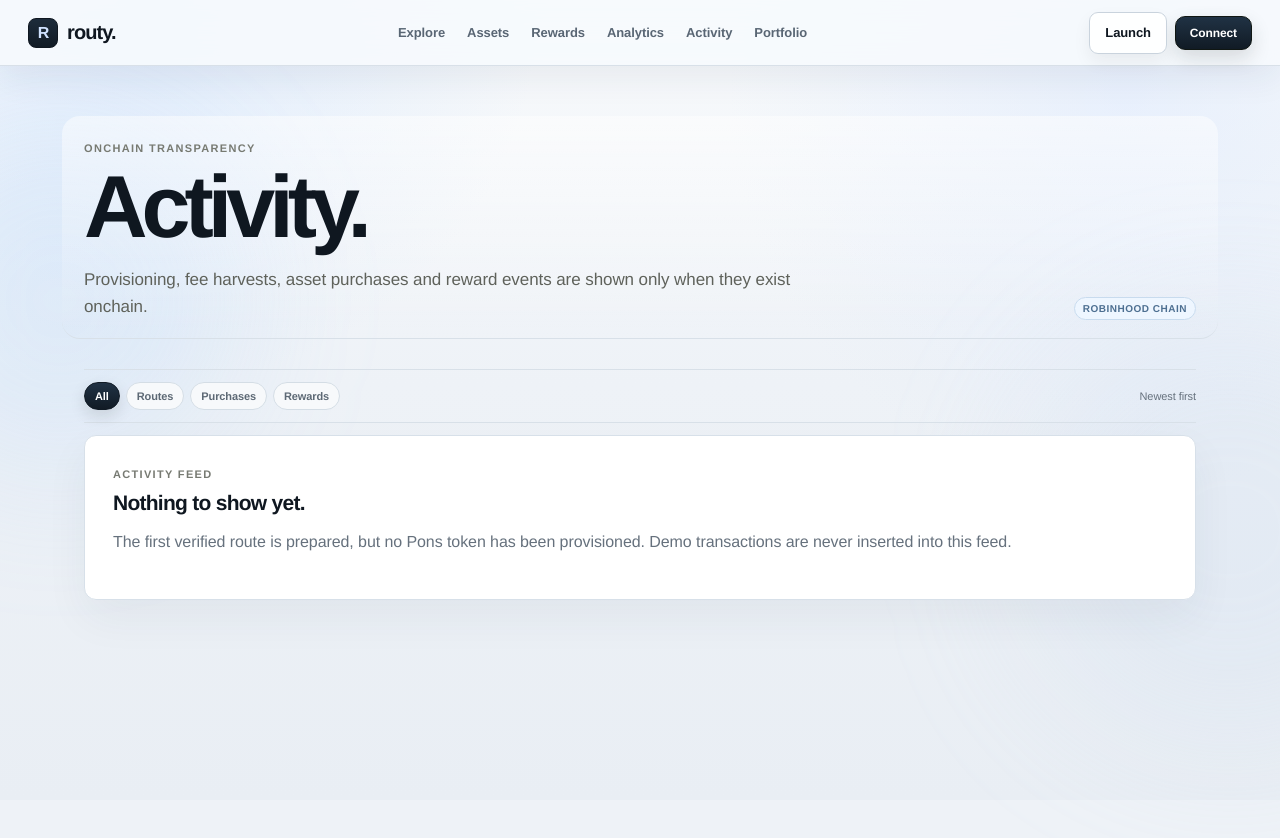
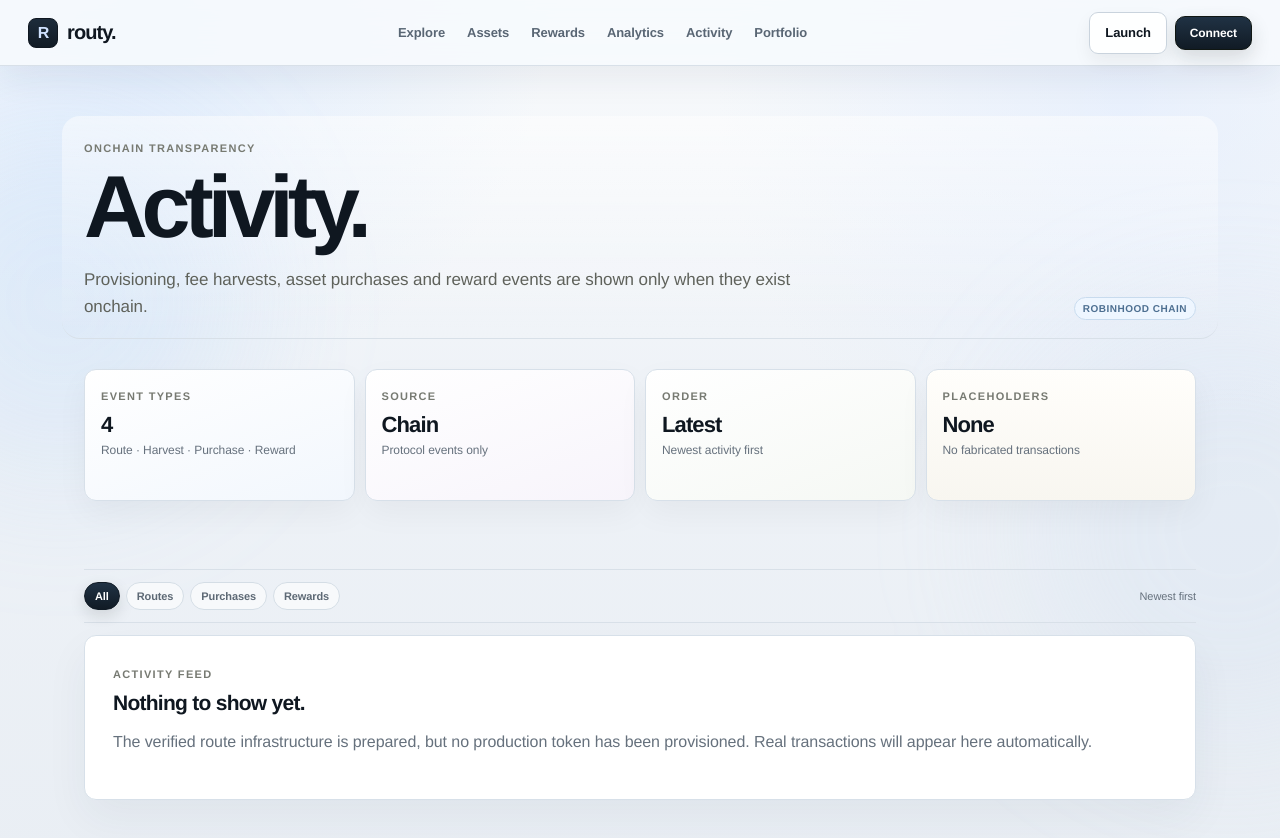
Before and after one commit to RoutyFund/Routy-Fund, a Next.js app: page /activity in a window 1280 px wide. Shown: the top 838 px of the page. Before the commit the page ends 800 px from the top, so only its background shows below. Built offline with nearby package versions, Linux system fonts and the light colour scheme; no server answers.

Commit message:
ui: complete premium content surfaces

```diff
--- a/src/app/activity/page.tsx
+++ b/src/app/activity/page.tsx
@@ -1,2 +1,5 @@
 import Nav from "@/components/Nav";
-export default function ActivityPage(){return <main className="shell"><Nav/><div className="wrap"><header className="page-head"><div className="page-head-copy"><span className="eyebrow">Onchain transparency</span><h1>Activity.</h1><p className="lead">Provisioning, fee harvests, asset purchases and reward events are shown only when they exist onchain.</p></div><span className="pill">Robinhood Chain</span></header><div className="list-toolbar"><div className="tabs"><span className="tab active">All</span><span className="tab">Routes</span><span className="tab">Purchases</span><span className="tab">Rewards</span></div><span className="muted" style={{fontSize:11}}>Newest first</span></div><div className="empty-state"><span className="micro">ACTIVITY FEED</span><h3 style={{marginTop:10}}>Nothing to show yet.</h3><p className="muted">The first verified route is prepared, but no Pons token has been provisioned. Demo transactions are never inserted into this feed.</p></div></div></main>}
+export default function ActivityPage(){return <main className="shell"><Nav/><div className="wrap"><header className="page-head"><div className="page-head-copy"><span className="eyebrow">Onchain transparency</span><h1>Activity.</h1><p className="lead">Provisioning, fee harvests, asset purchases and reward events are shown only when they exist onchain.</p></div><span className="pill">Robinhood Chain</span></header>
+<div className="proof-grid"><article className="proof-card"><span className="micro">EVENT TYPES</span><strong>4</strong><p>Route · Harvest · Purchase · Reward</p></article><article className="proof-card"><span className="micro">SOURCE</span><strong>Chain</strong><p>Protocol events only</p></article><article className="proof-card"><span className="micro">ORDER</span><strong>Latest</strong><p>Newest activity first</p></article><article className="proof-card"><span className="micro">PLACEHOLDERS</span><strong>None</strong><p>No fabricated transactions</p></article></div>
+<section className="section"><div className="list-toolbar"><div className="tabs"><span className="tab active">All</span><span className="tab">Routes</span><span className="tab">Purchases</span><span className="tab">Rewards</span></div><span className="muted" style={{fontSize:11}}>Newest first</span></div><div className="activity-shell"><div className="activity-rail"><span/><span/><span/></div><div className="empty-state"><span className="micro">ACTIVITY FEED</span><h3 style={{marginTop:10}}>Nothing to show yet.</h3><p className="muted">The verified route infrastructure is prepared, but no production token has been provisioned. Real transactions will appear here automatically.</p></div></div></section>
+</div></main>}
```
